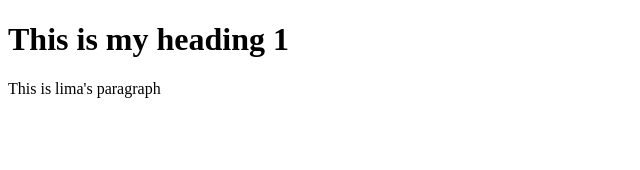
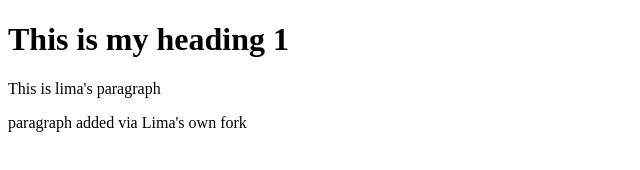
Before and after one commit to OmerSalimMohmand/git-test, a plain HTML site: page index.html in a window 1280 px wide. Shown: the whole page, without its empty margins (0-640 px from the left). Drawn offline with Linux system fonts and the light colour scheme.

Commit message:
paragraph added via my fork

```diff
--- a/index.html
+++ b/index.html
@@ -8,5 +8,6 @@
 <body>
     <h1>This is my heading 1</h1>
     <p>This is lima's paragraph</p>
+    <p>paragraph added via Lima's own fork</p>
 </body>
 </html>
```
